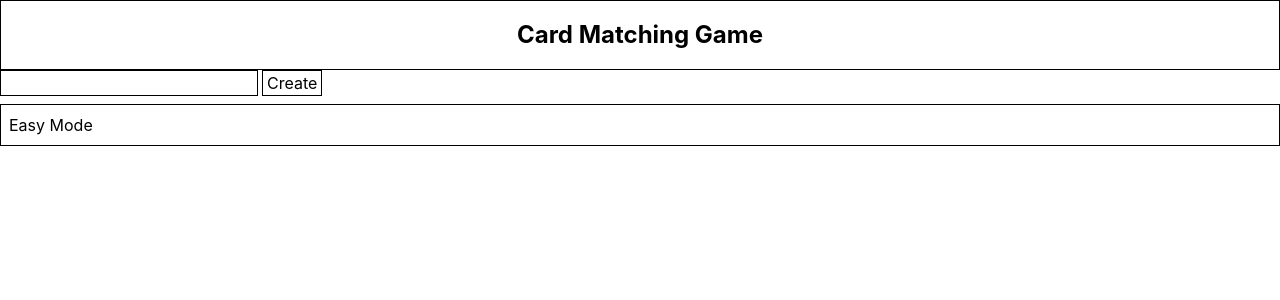
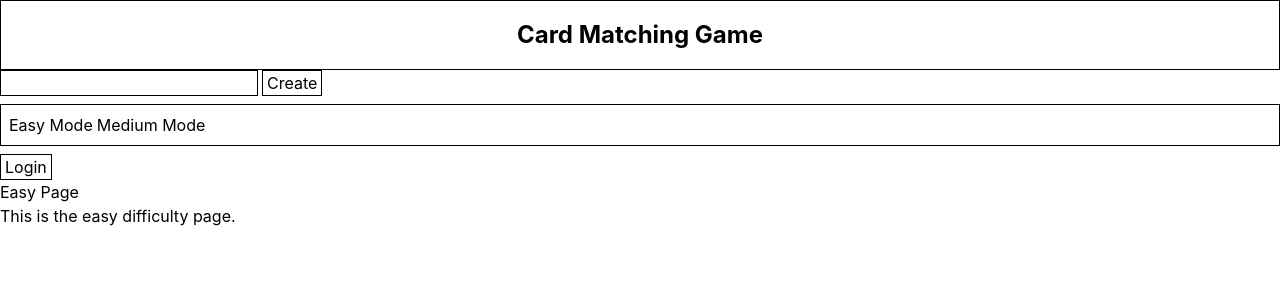
Before and after one commit to wsdwasdwawdw/cardMatch, a React (Vite) app: page / in a window 1280 px wide. Shown: the top 300 px of the page. Built offline with nearby package versions, Linux system fonts and the light colour scheme.

Commit message:
added navigation

```diff
--- a/src/Components/Container.jsx
+++ b/src/Components/Container.jsx
@@ -1,40 +1,55 @@
+import { Link, useNavigate } from 'react-router-dom'
 
-function Container(){
+function Container() {
+    const navigate = useNavigate()
 
     const create = () => {
-        const input = document.querySelector('input');
-            let value = input.value;
-            if(value % 2 === 0){
-                alert("Even number detected!");
-                console.log("Even number found");
-                value = "";
-            }
-            else{
-                alert("Please enter an even number.");
-            }
-    };
+        const input = document.querySelector('input')
+        if (!input) return
+
+        let value = Number(input.value)
+        if (value % 2 === 0) {
+            alert('Even number detected!')
+            console.log('Even number found')
+            input.value = ''
+        } else {
+            alert('Please enter an even number.')
+        }
+    }
 
     const che = () => {
-        alert("this is a text field");
-    };
+        alert('this is a text field')
+    }
+
+    const handleLogin = (event) => {
+        event.preventDefault()
+
+        const isSuccess = true
+
+        if (isSuccess) {
+            navigate('/medium')
+        }
+    }
 
     return (
         <>
             <div className="flex gap-1">
-                <input type="number" className="input border px-1" onClick={che}/>
+                <input type="number" className="input border px-1" onClick={che} />
                 <button className="create border px-1" onClick={create} title="Create">
                     Create
                 </button>
             </div>
 
-            <div className="container mt-2 border p-2">
-                <a href="../Pages/EasyPage.jsx">Easy Mode</a>
+            <div className="container mt-2 border p-2 flex gap-1">
+                <Link to="/easy">Easy Mode</Link>
+                <Link to="/medium">Medium Mode</Link>
             </div>
+
+            <button className="login border px-1 mt-2" onClick={handleLogin}>
+                Login
+            </button>
         </>
-
-
-    );
-
+    )
 }
 
-export default Container;
+export default Container
--- a/src/Pages/EasyPage.jsx
+++ b/src/Pages/EasyPage.jsx
@@ -1,10 +1,10 @@
-function EaseyPage() {
-    return(
-        <>
-
-        </>
-    );
-
+function EasyPage() {
+    return (
+        <div>
+            <h1>Easy Page</h1>
+            <p>This is the easy difficulty page.</p>
+        </div>
+    )
 }
 
-export default EaseyPage;
+export default EasyPage;
--- a/src/main.jsx
+++ b/src/main.jsx
@@ -1,11 +1,37 @@
 import { StrictMode } from 'react'
 import { createRoot } from 'react-dom/client'
+import { createBrowserRouter, RouterProvider, Outlet } from 'react-router-dom'
+
 import './index.css'
 import Header from './Components/Header.jsx'
 import Container from './Components/Container.jsx'
+import EasyPage from './Pages/EasyPage.jsx'
+import MediumPage from './Pages/MediumPage.jsx'
+
+function AppLayout() {
+  return (
+    <>
+      <Header />
+      <Container />
+      <Outlet />
+    </>
+  )
+}
+
+const router = createBrowserRouter([
+  {
+    path: '/',
+    element: <AppLayout />,
+    children: [
+      { index: true, element: <EasyPage /> },
+      { path: 'easy', element: <EasyPage /> },
+      { path: 'medium', element: <MediumPage /> },
+    ],
+  },
+])
+
 createRoot(document.getElementById('root')).render(
   <StrictMode>
-    <Header/>
-    <Container/>
+    <RouterProvider router={router} />
   </StrictMode>,
 )
```
